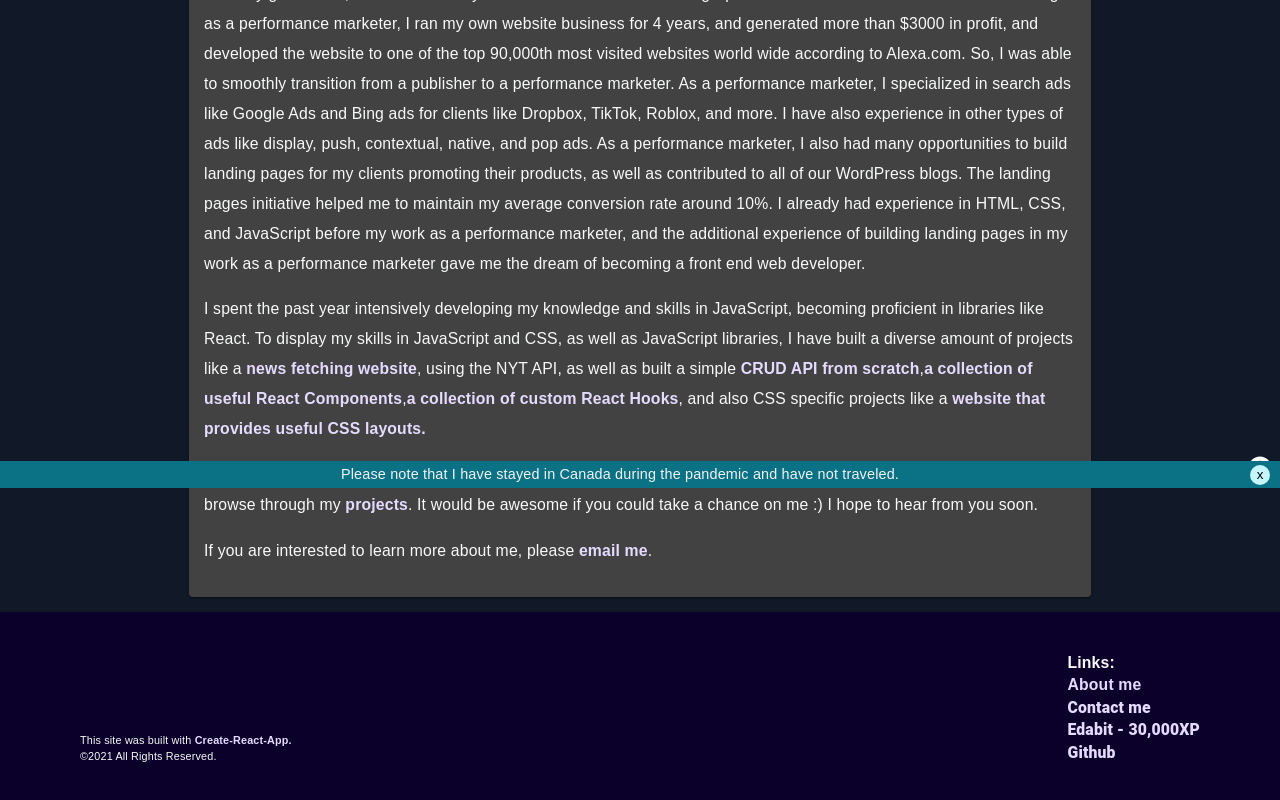
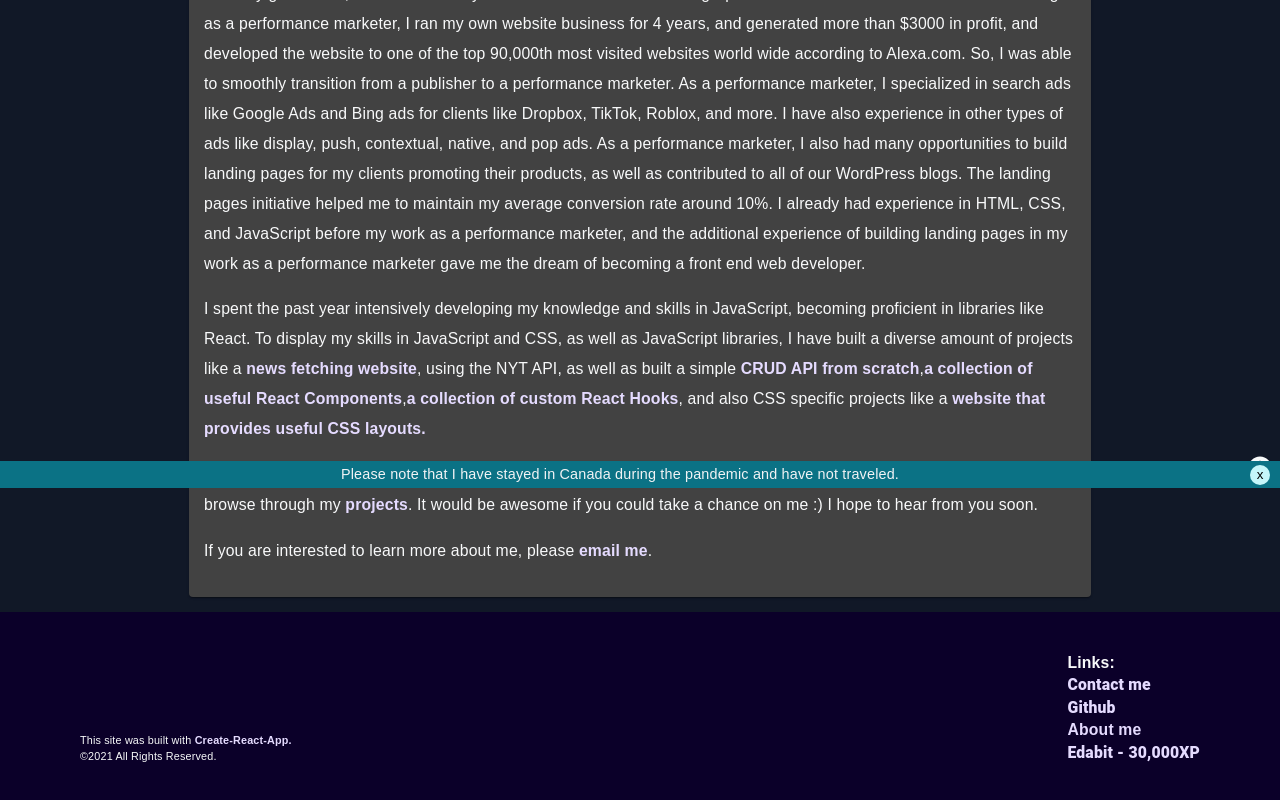
Before and after one commit to YutaMoriJP/Portfolio, a React (Create React App) app: page /about in a window 1280 px wide. Shown: the part 312-1112 px from the top of the page. Built offline with nearby package versions, Linux system fonts and the light colour scheme.

Commit message:
couple visual fixes

```diff
--- a/src/Components/Layout/Footer/index.js
+++ b/src/Components/Layout/Footer/index.js
@@ -24,16 +24,8 @@ const Footer = () => {
       <Right>
         <LinksWrapper>
           <p>Links</p>
-          <Link to="/about">About me</Link>
           <TextLink href="mailto:yuta.mori.licht@gmail.com">
             Contact me
-          </TextLink>
-          <TextLink
-            href="https://edabit.com/user/PGCDJpQMN8Sjn9Gm6"
-            target="_blank"
-            rel="noreferrer"
-          >
-            Edabit - 30,000XP
           </TextLink>
           <TextLink
             href="https://github.com/YutaMoriJP"
@@ -42,6 +34,14 @@ const Footer = () => {
           >
             Github
           </TextLink>
+          <Link to="/about">About me</Link>
+          <TextLink
+            href="https://edabit.com/user/PGCDJpQMN8Sjn9Gm6"
+            target="_blank"
+            rel="noreferrer"
+          >
+            Edabit - 30,000XP
+          </TextLink>
         </LinksWrapper>
       </Right>
     </Wrapper>
--- a/src/Pages/Home.js
+++ b/src/Pages/Home.js
@@ -9,6 +9,7 @@ import Text, { NormalText } from "../Components/Animation/Text";
 import { Zoom } from "react-awesome-reveal";
 import StyledLink from "../StyledComponent/StyledLink";
 
+// eslint-disable-next-line no-unused-vars
 const RemovedLater = () => {
   const [val, setVal] = React.useState("");
   const handleChange = e => {
@@ -90,7 +91,6 @@ export const Home = () => {
       </Helmet>
       <StyledHome>
         <HomeTitle variant="h4">
-          <RemovedLater />
           <Text variant="h5">
             Hi, I am Yuta, a front end web developer from Japan.
           </Text>
```
